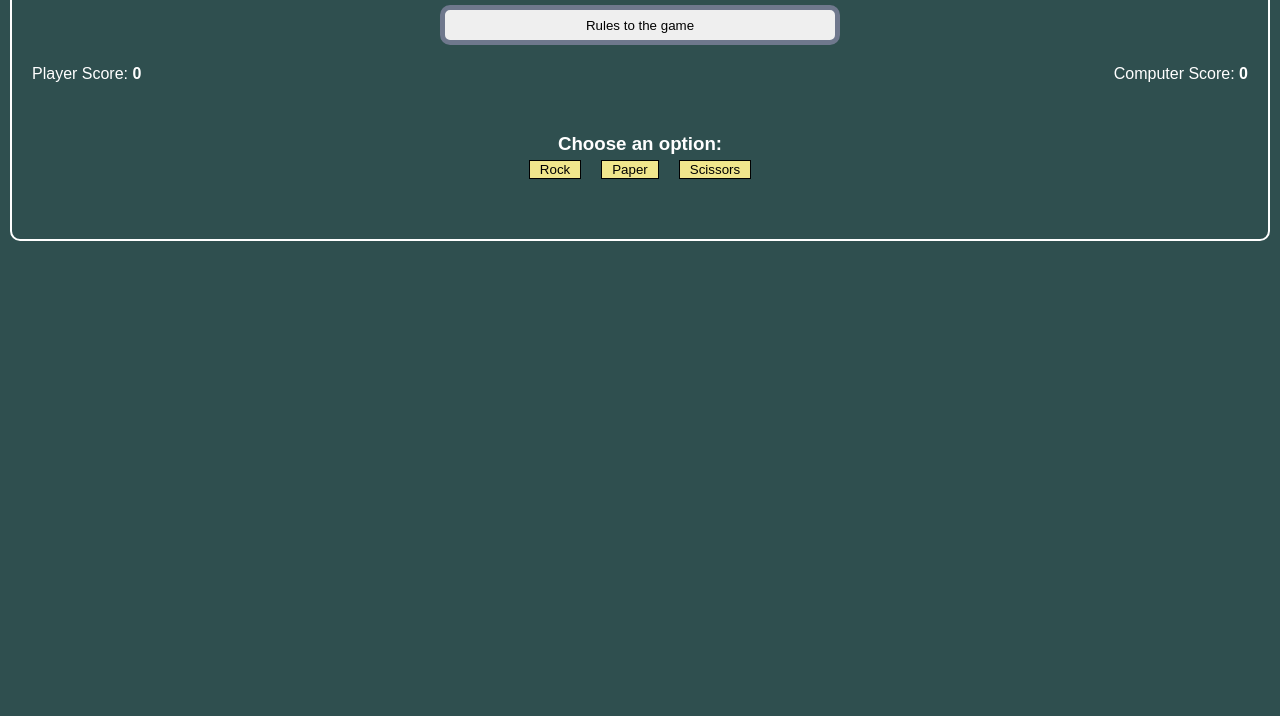
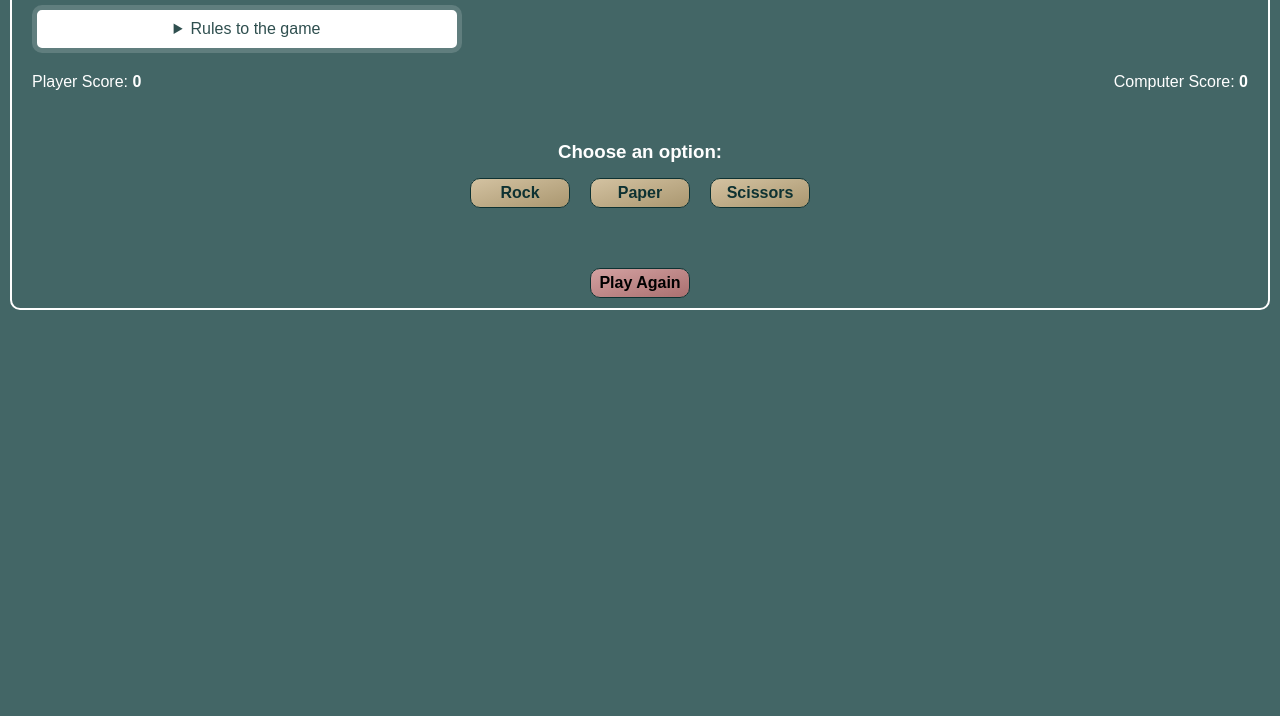
Before and after one commit to otsatsos/dummy-rock-paper-scissors, a plain HTML site: page dummy-rock-paper-scissors/index.html in a window 1280 px wide. Shown: the part 84-800 px from the top of the page. Drawn offline with Linux system fonts and the light colour scheme.

Commit message:
update game interface design

```diff
--- a/dummy-rock-paper-scissors/index.html
+++ b/dummy-rock-paper-scissors/index.html
@@ -10,7 +10,16 @@
         <div id="game">
             <div id="welcome">
                 <h1>Let's play Rock, Paper, Scissors!</h1>
-                <button id="rules-btn" type="button">Rules to the game</button>
+                <details id="game-details">
+                    <summary>Rules to the game</summary>
+                    <p>You will be playing against the computer.</p>
+                    <p>You can choose between Rock, Paper, and Scissors.</p>
+                    <p>The first one to three points wins.</p>
+                    <p>Here are the rules to getting a point in the game:</p>
+                    <p>> Rock beats Scissors<br>> Scissors beats Paper<br>> Paper beats Rock</p>
+                    <p>If the player and computer choose the same option (Ex. Paper and Paper), then no one gets the point.</p>
+
+                </details>
             </div>
             <div id="score">
                 <div id="player-score">Player Score: <strong><span id="player-score-number">0</span></strong></div>
@@ -25,9 +34,13 @@
                 </div>
             </div>
             <div id="round-results">
-                <p id="hidden"></p>
+                <p id="round-results-msg"></p>
+            </div>
+            <div id="game-results">
+                <p id="game-results-msg"></p>
+                <button id="reset-button" type="button">Play Again</button>
             </div>
         </div>
-        <scrip src="script.js"></scrip>
+        <script src="script.js"></script>
     </body>
 </html>
--- a/dummy-rock-paper-scissors/styles.css
+++ b/dummy-rock-paper-scissors/styles.css
@@ -5,23 +5,36 @@
 }
 
 body {
-    background-color:#2f4f4f;
+    background-color:#436666;
     color: white;
 }
+
+details{
+    margin: 20px;
+    padding: 10px;
+    max-width: 400px;
+    border: 5px solid #607E7E;
+    border-radius: 10px;
+    background-color: white;
+    color: #2f4f4f;
+}
+
+details[open] summary{
+    color:#672E2E;
+}
+
+p{
+    margin: 10px 0;
+    font-size: 15px;
+    font-weight: 200;
+}
+
 
 #game{
     margin: 20px 10px;
     padding: 10px 0;
     text-align: center;
     border: 2px solid white;
-    border-radius: 10px;
-}
-
-#rules-btn{
-    margin: 20px;
-    height:40px;
-    width: 400px;
-    border: 5px solid #6F788D;
     border-radius: 10px;
 }
 
@@ -42,12 +55,30 @@ body {
 
 #all-option-buttons{
     display: flex;
+    flex-wrap: wrap;
+    justify-content: center;
     gap: 20px;
-    align-items: center;
+    padding: 10px 0;
 }
 
 .option-button{
-    padding: 1px 10px;
-    background-color:khaki;
-    border: 1px solid black;
+    width: 100px;
+    height: 30px;
+    background-image:linear-gradient(to bottom right,#D3C2A1,#AA9770);
+    color: #0E3232;
+    font-weight: bold;
+    font-size: 16px;
+    border: 1px solid #0E3232;
+    border-radius: 10px;
 }
+
+#reset-button{
+    width: 100px;
+    height: 30px;
+    background-image:linear-gradient(to bottom right,#D3A1A1,#AA7070);
+    color: black;
+    font-weight: bold;
+    font-size: 16px;
+    border: 1px solid #0E3232;
+    border-radius: 10px;
+}
```
Also changed, not shown: 1 other file.
